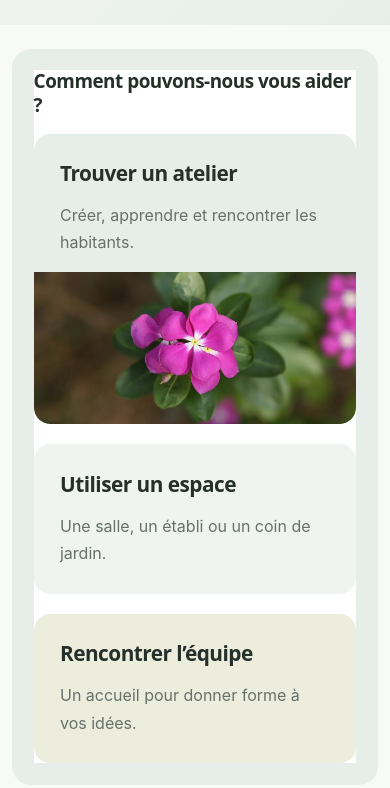
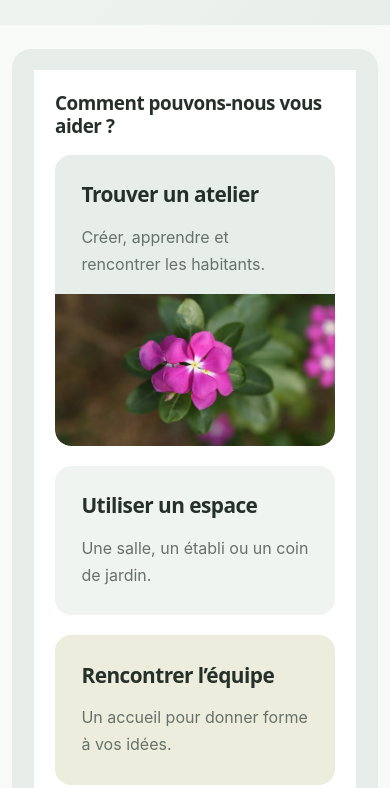
Before and after one commit to jasmin-abernathy/dendrila-design-kits, a plain HTML site: page themes/simple-illustrated/preview/index.html in a window 390 px wide. Shown: the part 766-1554 px from the top of the page. Drawn offline with Linux system fonts and the light colour scheme.

Commit message:
fix(kits): add real mobile gutters inside illustrated content sections [skip ci]

```diff
--- a/themes/simple-illustrated/theme.css
+++ b/themes/simple-illustrated/theme.css
@@ -1737,3 +1737,62 @@ html.d-reading-readable body[data-dendrila-theme="simple-illustrated"] .d-home-c
     border-block:2px solid #111!important;
     color:#111!important;
 }
+
+
+/* V12 MOBILE: real inner section gutters, not just padding on the outer tile.
+   Important: d-section--soft and the cards share colors, so their separate
+   edges must be spaced on BOTH levels of the layout. */
+@media(max-width:46rem){
+  body[data-dendrila-theme="simple-illustrated"]{
+    --d-simple-inner-gutter:clamp(1.25rem,5.5vw,1.85rem);
+  }
+  body[data-dendrila-theme="simple-illustrated"] .d-home-composition>
+  .d-home-tile--cards>.d-section>.d-shell,
+  body[data-dendrila-theme="simple-illustrated"] .d-home-composition>
+  .d-home-tile--key-values>.d-section>.d-shell{
+    box-sizing:border-box!important;
+    width:100%!important;
+    min-width:0!important;
+    padding:var(--d-simple-inner-gutter)!important;
+    margin:0!important;
+  }
+  body[data-dendrila-theme="simple-illustrated"] .d-home-composition>
+  .d-home-tile--cards>.d-section,
+  body[data-dendrila-theme="simple-illustrated"] .d-home-composition>
+  .d-home-tile--key-values>.d-section{
+    box-sizing:border-box!important;
+    width:100%!important;
+    min-width:0!important;
+    padding:0!important;
+    overflow:visible!important;
+  }
+  body[data-dendrila-theme="simple-illustrated"] .d-home-tile--cards .d-card-grid,
+  body[data-dendrila-theme="simple-illustrated"] .d-home-tile--key-values .d-key-values{
+    box-sizing:border-box!important;
+    width:100%!important;
+    max-width:100%!important;
+    min-width:0!important;
+    margin:0!important;
+    padding:0!important;
+  }
+  body[data-dendrila-theme="simple-illustrated"] .d-home-tile--cards .d-card-grid>.d-card,
+  body[data-dendrila-theme="simple-illustrated"] .d-home-tile--key-values .d-key-values>.d-key-values__item{
+    box-sizing:border-box!important;
+    width:100%!important;
+    min-width:0!important;
+    max-width:100%!important;
+  }
+  /* Inner pages also get breathing room on mobile instead of wall-to-wall cards. */
+  body[data-dendrila-theme="simple-illustrated"] main>.d-section--block-cards>.d-shell,
+  body[data-dendrila-theme="simple-illustrated"] main>.d-section--block-key-values>.d-shell{
+    box-sizing:border-box!important;
+    width:min(calc(100% - 1.5rem),var(--dendrila-content-max,68rem))!important;
+    padding-inline:clamp(.9rem,3vw,1.25rem)!important;
+    margin-inline:auto!important;
+  }
+}
+@media(max-width:23rem){
+  body[data-dendrila-theme="simple-illustrated"]{
+    --d-simple-inner-gutter:1.15rem;
+  }
+}
```
Also changed, not shown: 1 other file.
